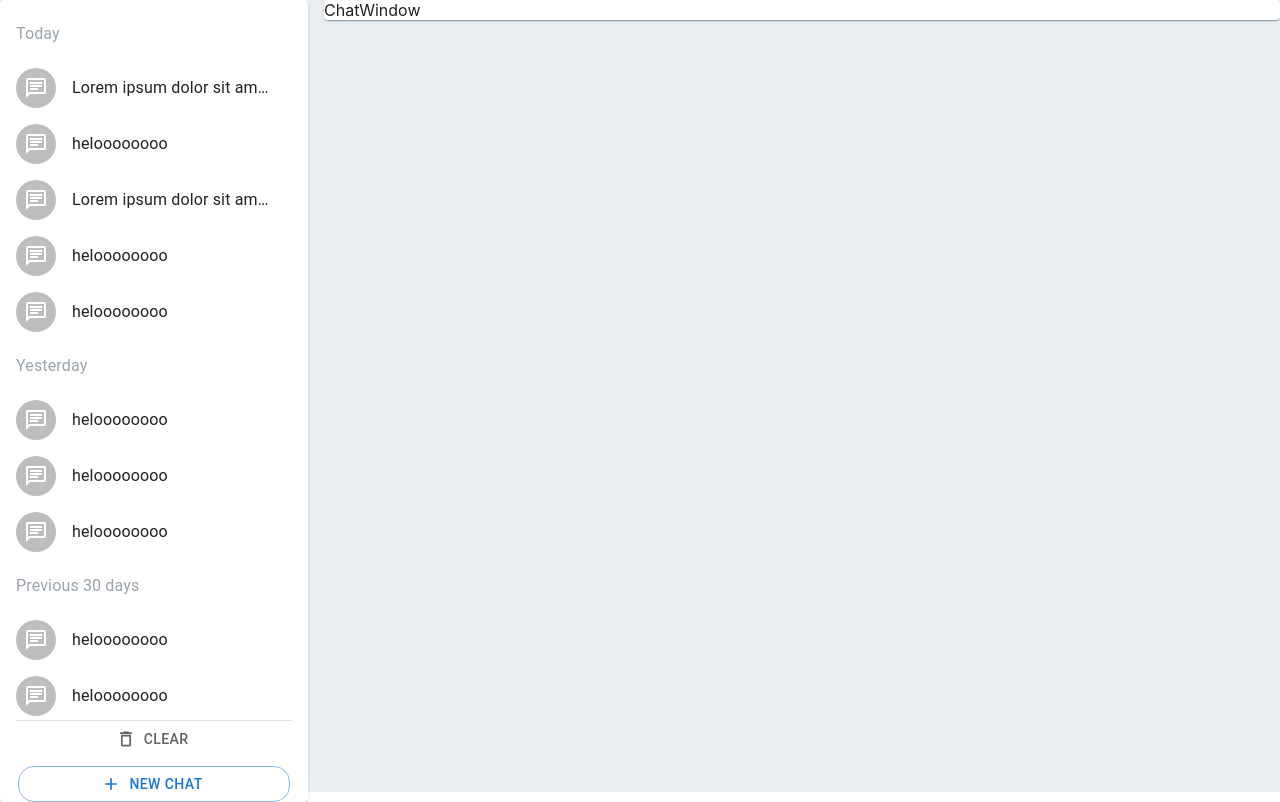
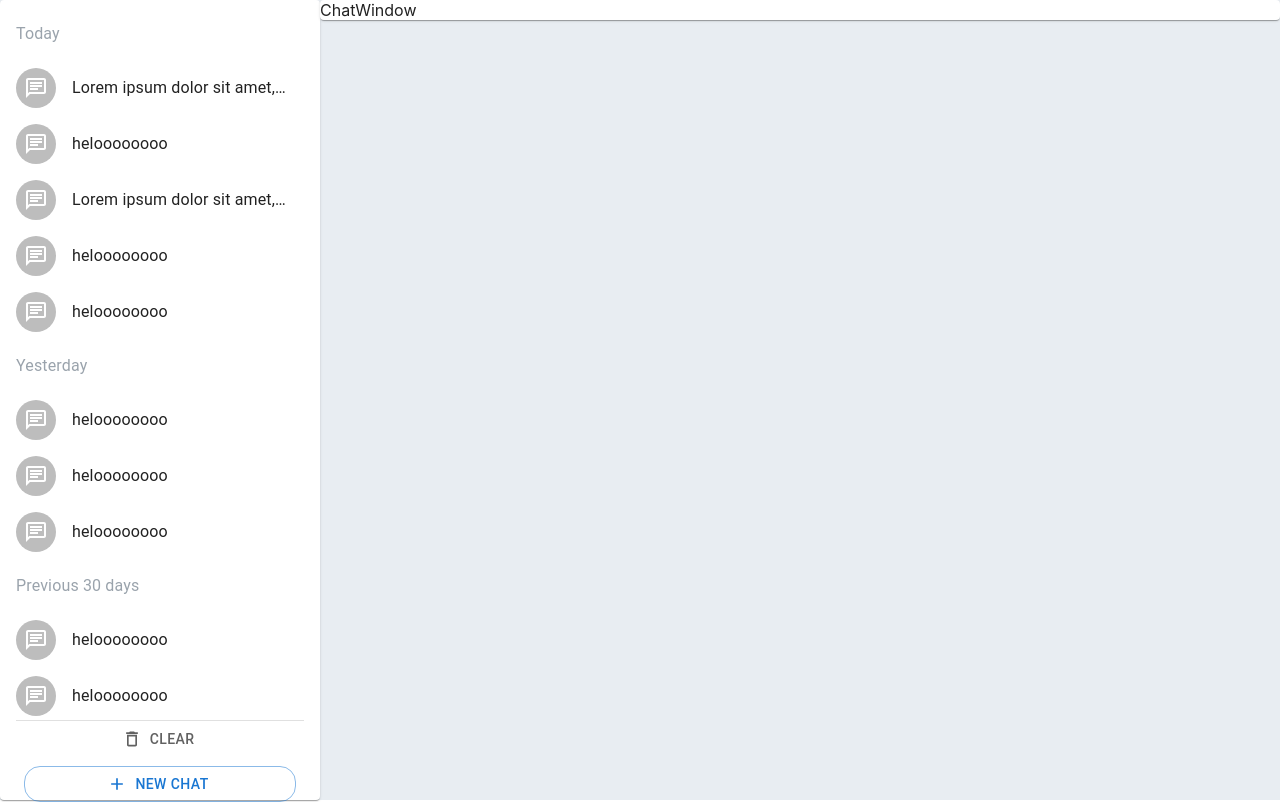
Before and after one commit to fleano/chatbot-web, a React (Create React App) app: page / in a window 1280 px wide. Built offline with nearby package versions, Linux system fonts and the light colour scheme.

Commit message:
Feature: finish chatRoomList

```diff
--- a/src/App.js
+++ b/src/App.js
@@ -1,20 +1,30 @@
-import { Box } from "@mui/material";
+import React from "react";
+import { Box, Paper } from "@mui/material";
 import "./App.css";
 import ChatRoomList from "./components/ChatRoomList";
-import Grid from "@mui/material/Unstable_Grid2"; // Grid version 2
 import ChatWindow from "./components/ChatWindow";
 
 function App() {
   return (
-    <Box sx={{ background: "#E8EDF2" }} height="100vh">
-      <Grid container height="100%" spacing={2}>
-        <Grid xs={12} sm={3} height="100%">
+    <Box sx={{ background: "#E8EDF2", height: "100vh", display: "flex" }}>
+      <Box
+        sx={{
+          width: "25%", // 100% on extra-small screens, 25% on small screens and up
+          height: "100%",
+        }}
+      >
+        <Paper sx={{ height: "100%" }}>
           <ChatRoomList />
-        </Grid>
-        <Grid xs={12} sm={9}>
-          <ChatWindow />
-        </Grid>
-      </Grid>
+        </Paper>
+      </Box>
+      <Box
+        sx={{
+          flexGrow: 1, // Takes up the remaining space
+          height: "100%",
+        }}
+      >
+        <ChatWindow />
+      </Box>
     </Box>
   );
 }
--- a/src/components/ChatRoomList/ChatRoomListItem/index.js
+++ b/src/components/ChatRoomList/ChatRoomListItem/index.js
@@ -74,10 +74,24 @@ function ChatRoomListItem({ handleListItemClick, index, selectedIndex, item }) {
         />
         {selectedIndex === index && (
           <Stack direction="row">
-            <IconButton edge="end" aria-label="edit" onClick={handleEdit}>
+            <IconButton
+              edge="end"
+              aria-label="edit"
+              onClick={handleEdit}
+              sx={{
+                color: "primary.main", // Change the icon color
+              }}
+            >
               <BorderColorOutlinedIcon />
             </IconButton>
-            <IconButton edge="end" aria-label="delete" onClick={handleDelete}>
+            <IconButton
+              edge="end"
+              aria-label="delete"
+              onClick={handleDelete}
+              sx={{
+                color: "primary.main", // Change the icon color
+              }}
+            >
               <DeleteOutlinedIcon />
             </IconButton>
           </Stack>
--- a/src/components/ChatRoomList/index.js
+++ b/src/components/ChatRoomList/index.js
@@ -20,7 +20,7 @@ const ChatRoomList = () => {
     setSelectedIndex(index);
   };
   return (
-    <Paper>
+    <>
       <div style={{ height: "90vh", overflow: "auto" }}>
         <List>
           {DUMMY_DATA_CHATROOMLIST.map((item, index) => {
@@ -70,7 +70,7 @@ const ChatRoomList = () => {
           New Chat
         </Button>
       </Stack>
-    </Paper>
+    </>
   );
 };
 
```
